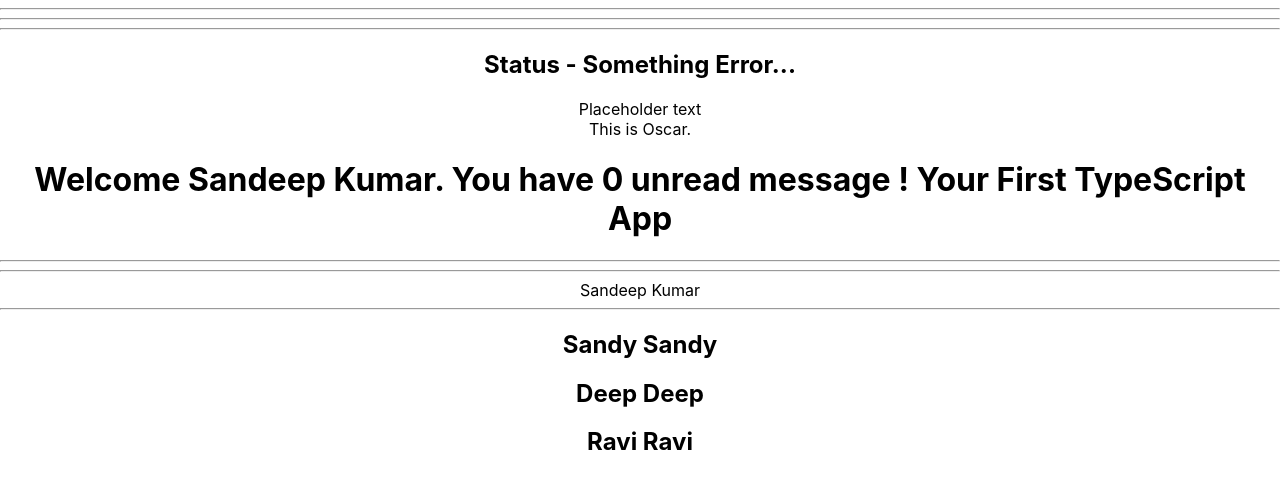
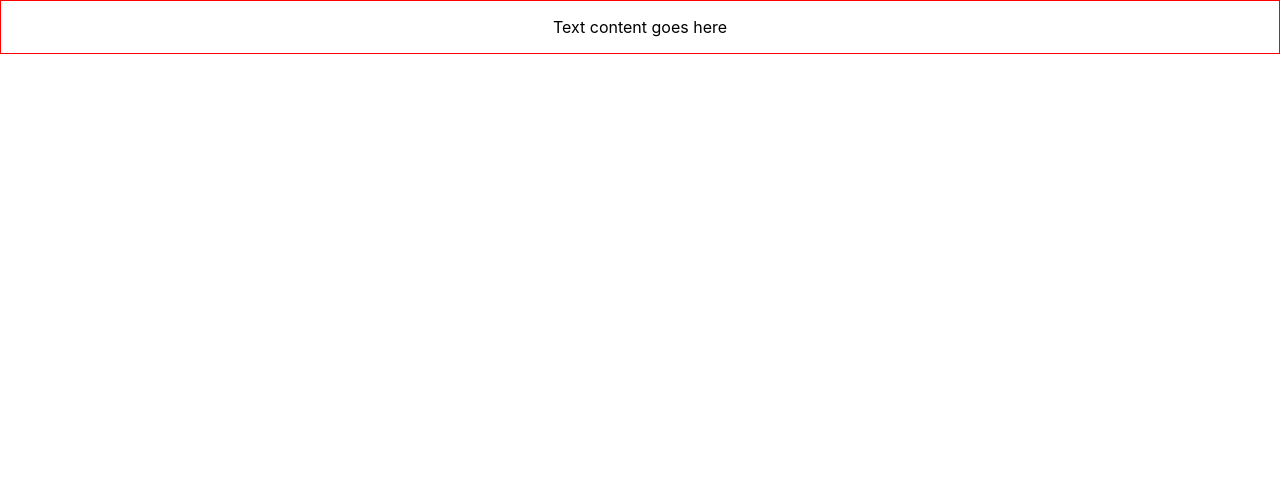
Before and after one commit to SandeepKumar377/ReactJS-TypeScript, a React (Create React App) app: page / in a window 1280 px wide. Shown: the top 488 px of the page. Built offline with nearby package versions, Linux system fonts and the light colour scheme.

Commit message:
Event handling and style props

```diff
--- a/src/App.tsx
+++ b/src/App.tsx
@@ -1,52 +1,62 @@
 import './App.css';
-import { Greet } from './components/Greet';
-import { Heading } from './components/Heading';
-import { Oscar } from './components/Oscar';
-import { Person } from './components/Person';
-import { PersonList } from './components/PersonList';
-import { Status } from './components/Status';
+import { Container } from './components/Container';
+// import { Button } from './components/Button';
+// import { Input } from './components/Input';
+// import { Greet } from './components/Greet';
+// import { Heading } from './components/Heading';
+// import { Oscar } from './components/Oscar';
+// import { Person } from './components/Person';
+// import { PersonList } from './components/PersonList';
+// import { Status } from './components/Status';
 
 function App() {
   // Passing simple props
-  const personName = {
-    fName: "Sandeep",
-    lName: "Kumar"
-  }
+  // const personName = {
+  //   fName: "Sandeep",
+  //   lName: "Kumar"
+  // }
   // Array Props
-  const nameList = [
-    {
-      fName: "Sandy",
-      lName: "Kumar"
-    },
-    {
-      fName: "Deep",
-      lName: "Kumar"
-    },
-    {
-      fName: "Ravi",
-      lName: "Kumar"
-    }
-  ]
+  // const nameList = [
+  //   {
+  //     fName: "Sandy",
+  //     lName: "Kumar"
+  //   },
+  //   {
+  //     fName: "Deep",
+  //     lName: "Kumar"
+  //   },
+  //   {
+  //     fName: "Ravi",
+  //     lName: "Kumar"
+  //   }
+  // ]
   return (
     <div className="App">
-      <hr />
-      <hr />
-      <hr />
-      <Status status='error' />
+      {/* Style Props */}
+      <Container styles={{border:'1px solid red', padding:'1rem'}}/>
+
+      {/* Even handle */}
+      {/* <Button handleClick={(event, id)=>{
+        console.log('Button clicked', event, id)
+      }} />
+      <Input value='' handleChange={(event)=>console.log(event)} /> */}
+
+
+      {/* Basic props passing */}
+      {/* <Status status='error' />
       <Heading>Placeholder text</Heading>
       <Oscar>
         <Heading> This is Oscar.</Heading>
-      </Oscar>
+      </Oscar> */}
+
+
       {/* Optional props pass method */}
-      <Greet name='Sandeep Kumar' isLoggedIn={true} />
-      <hr />
-      {/* <Greet name='Sandeep Kumar' msaCount={24} isLoggedIn={true} /> */}
-      <hr />
-      {/* Simple props Example*/}
-      <Person name={personName} />
-      <hr />
+      {/* <Greet name='Sandeep Kumar' isLoggedIn={true} />
+      <Greet name='Sandeep Kumar' msaCount={24} isLoggedIn={true} /> */}
+      {/* Simple props Example */}
+      {/* <Person name={personName} /> */}
       {/* Array Props Example */}
-      <PersonList names={nameList} />
+      {/* <PersonList names={nameList} /> */}
     </div>
   );
 }
--- /dev/null
+++ b/src/components/Button.tsx
@@ -0,0 +1,11 @@
+
+type ButtonProps ={
+    handleClick : (event: React.MouseEvent<HTMLButtonElement>, id:number)=>void
+}
+export const Button = (props:ButtonProps) => {
+    return (
+        <div>
+            <button onClick={(event)=>props.handleClick(event, 1)} >Click</button>
+        </div>
+    )
+}
--- /dev/null
+++ b/src/components/Container.tsx
@@ -0,0 +1,10 @@
+type ContainerProps = {
+    styles: React.CSSProperties
+}
+export const Container = (props: ContainerProps) => {
+    return (
+        <div style={props.styles}>
+            Text content goes here
+        </div>
+    )
+}
--- /dev/null
+++ b/src/components/Input.tsx
@@ -0,0 +1,16 @@
+import React from "react"
+
+type InputProps={
+    value:string
+    handleChange: (event:React.ChangeEvent<HTMLInputElement>)=>void
+}
+export const Input = (props: InputProps) => {
+    const handleInputChange = (event: React.ChangeEvent<HTMLInputElement>)=>{
+        console.log(event)
+    }
+    return (
+        <div>
+            <input type="text" value={props.value} onChange={handleInputChange} />
+        </div>
+    )
+}
```
